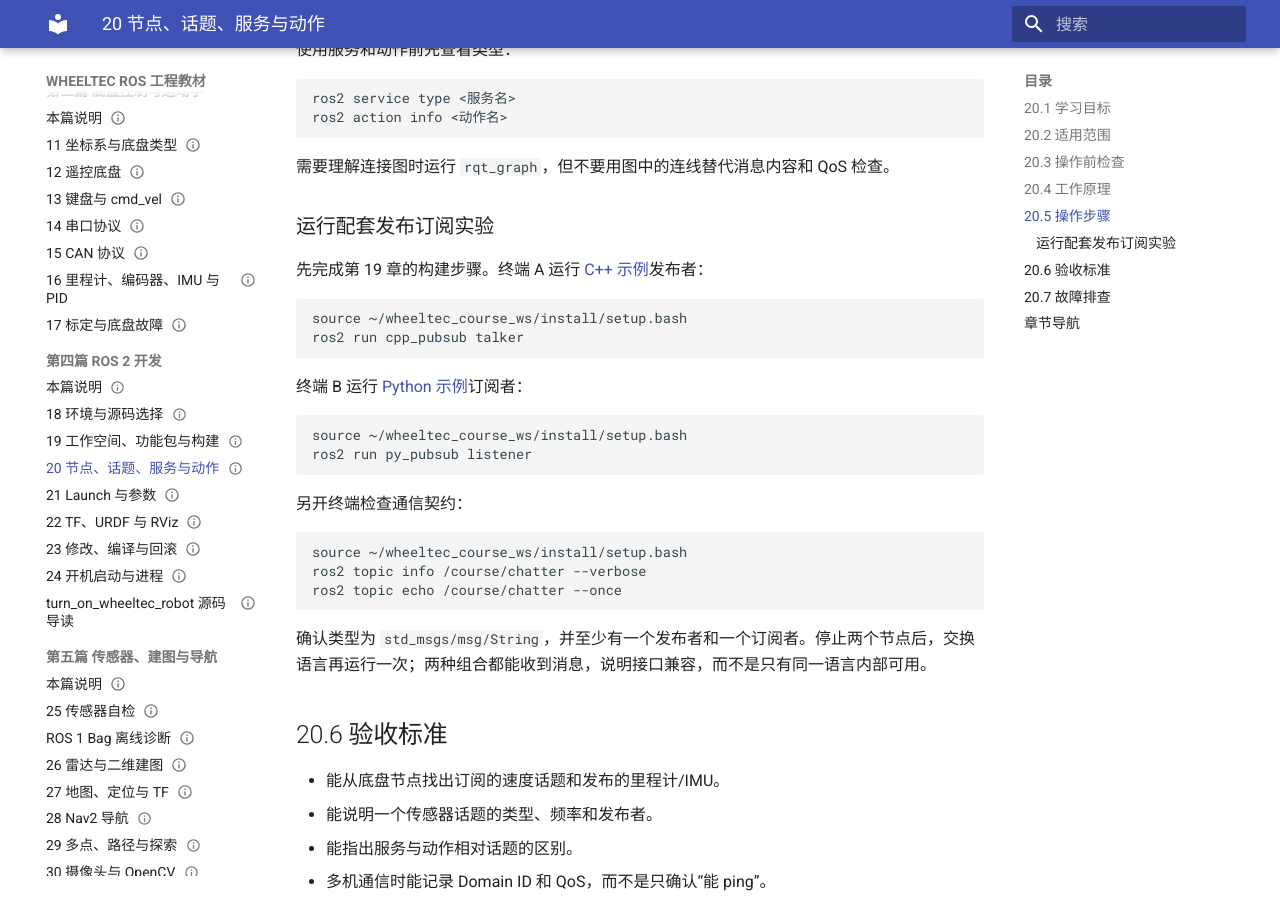
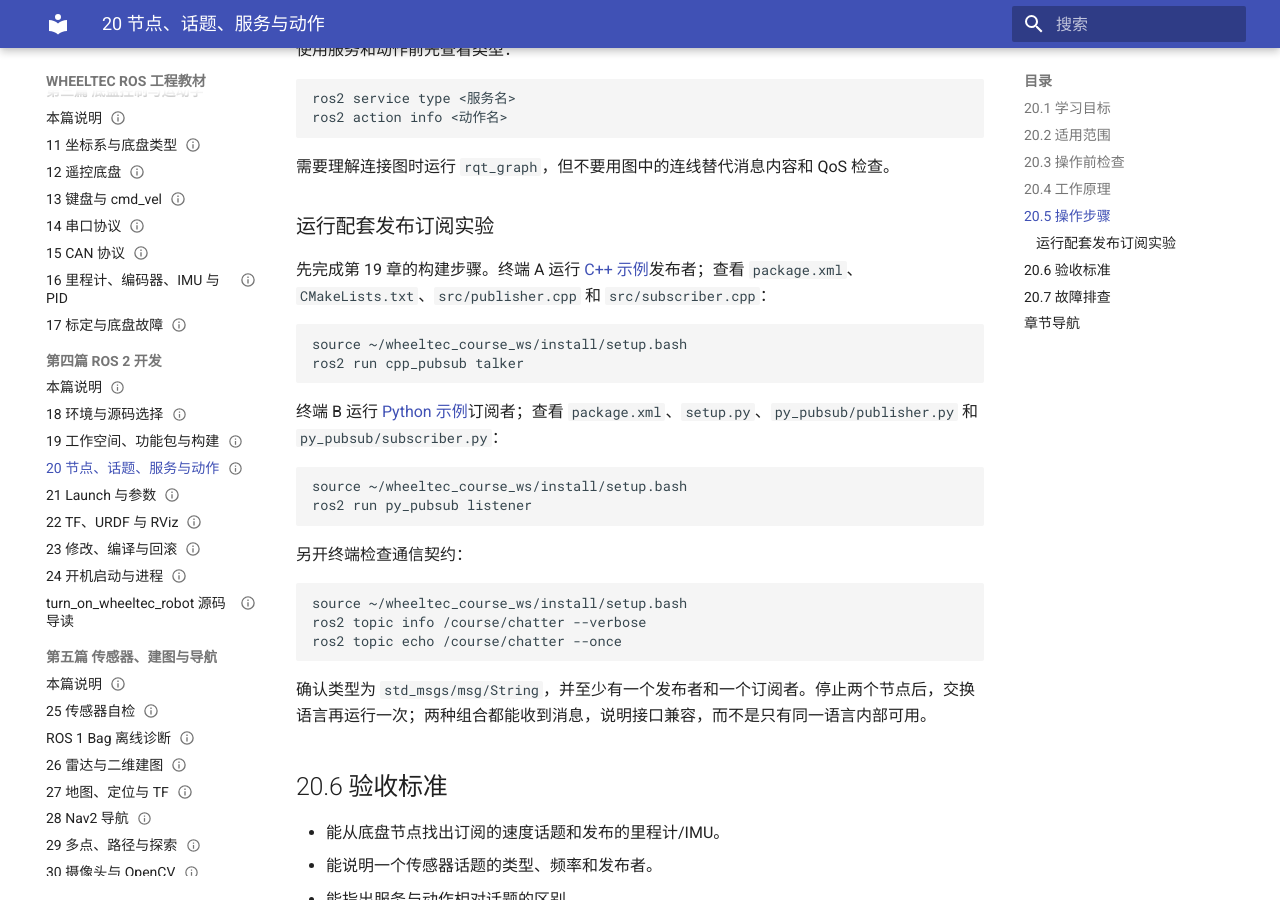
Before and after one commit to EnosElinsa/wheeltec-ros-textbook, an MkDocs documentation site: the page built from docs/04-ros2-development/20-nodes-topics-services-actions.md, in a window 1280 px wide and 900 px high, scrolled down 1423 px. Built offline with MkDocs 1.6.1 and Material for MkDocs 9.7.7, drawn with Linux system fonts in a browser that asks for light colours.

Commit message:
feat: map ROS2 textbook resources

````diff
--- a/docs/04-ros2-development/20-nodes-topics-services-actions.md
+++ b/docs/04-ros2-development/20-nodes-topics-services-actions.md
@@ -2,7 +2,7 @@
 status: complete
 ---
 
-# 20. 节点、话题、服务与动作
+# 20. 节点、话题、服务与动作 {#pubsub-code-resource}
 
 ## 20.1 学习目标
 
@@ -64,14 +64,14 @@
 
 ### 运行配套发布订阅实验
 
-先完成第 19 章的构建步骤。终端 A 运行 [C++ 示例](https://github.com/EnosElinsa/wheeltec-ros-source-reference/tree/main/examples/ros2-pubsub/cpp_pubsub)发布者：
+先完成第 19 章的构建步骤。终端 A 运行 [C++ 示例](https://github.com/EnosElinsa/wheeltec-ros-source-reference/tree/6644bedeac817aeced24ed28e65fb3a9b992416d/examples/ros2/pubsub/cpp)发布者；查看 `package.xml`、`CMakeLists.txt`、`src/publisher.cpp` 和 `src/subscriber.cpp`：
 
 ```bash
 source ~/wheeltec_course_ws/install/setup.bash
 ros2 run cpp_pubsub talker
 ```
 
-终端 B 运行 [Python 示例](https://github.com/EnosElinsa/wheeltec-ros-source-reference/tree/main/examples/ros2-pubsub/py_pubsub)订阅者：
+终端 B 运行 [Python 示例](https://github.com/EnosElinsa/wheeltec-ros-source-reference/tree/6644bedeac817aeced24ed28e65fb3a9b992416d/examples/ros2/pubsub/python)订阅者；查看 `package.xml`、`setup.py`、`py_pubsub/publisher.py` 和 `py_pubsub/subscriber.py`：
 
 ```bash
 source ~/wheeltec_course_ws/install/setup.bash
--- /dev/null
+++ b/docs/superpowers/audits/task-4-static.txt
@@ -0,0 +1 @@
+Task 4 static source-tree verification evidence.
````
Also changed, not shown: docs/05-sensors-navigation/28-nav2-navigation.md (+2 -2 lines), docs/05-sensors-navigation/29-waypoints-path-exploration.md (+1 -1 lines), docs/05-sensors-navigation/32-vision-applications.md (+2 -2 lines), 2 other files.
